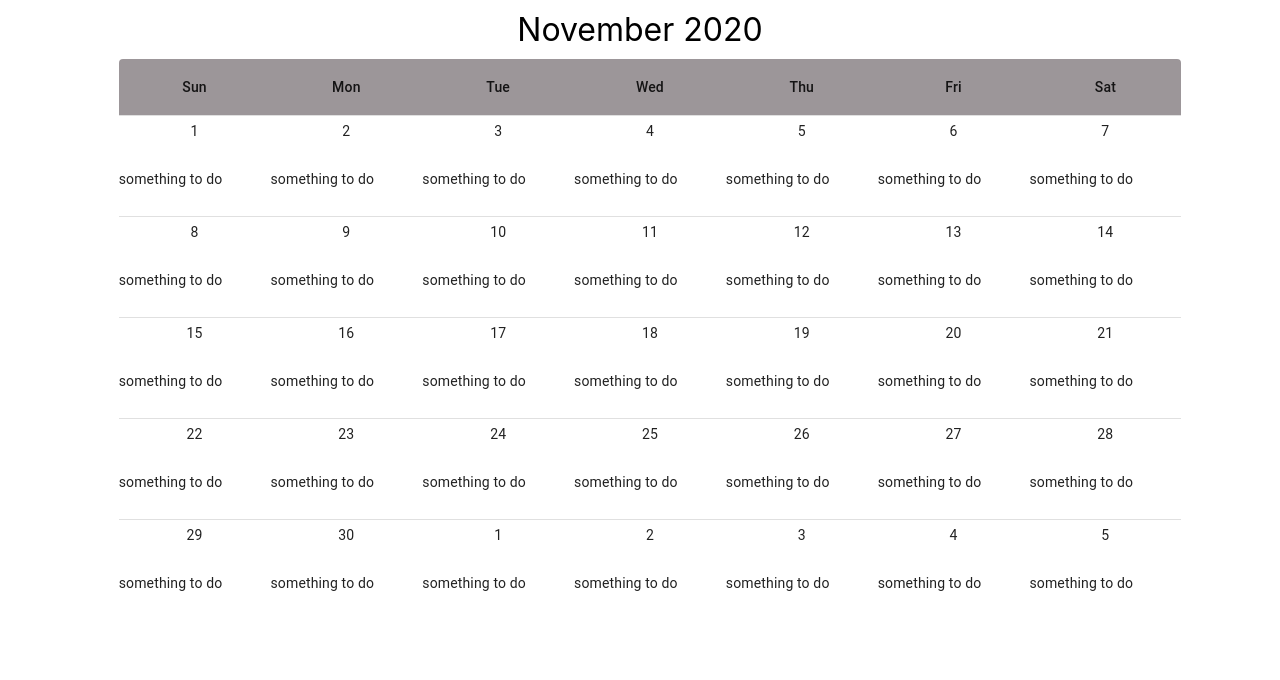
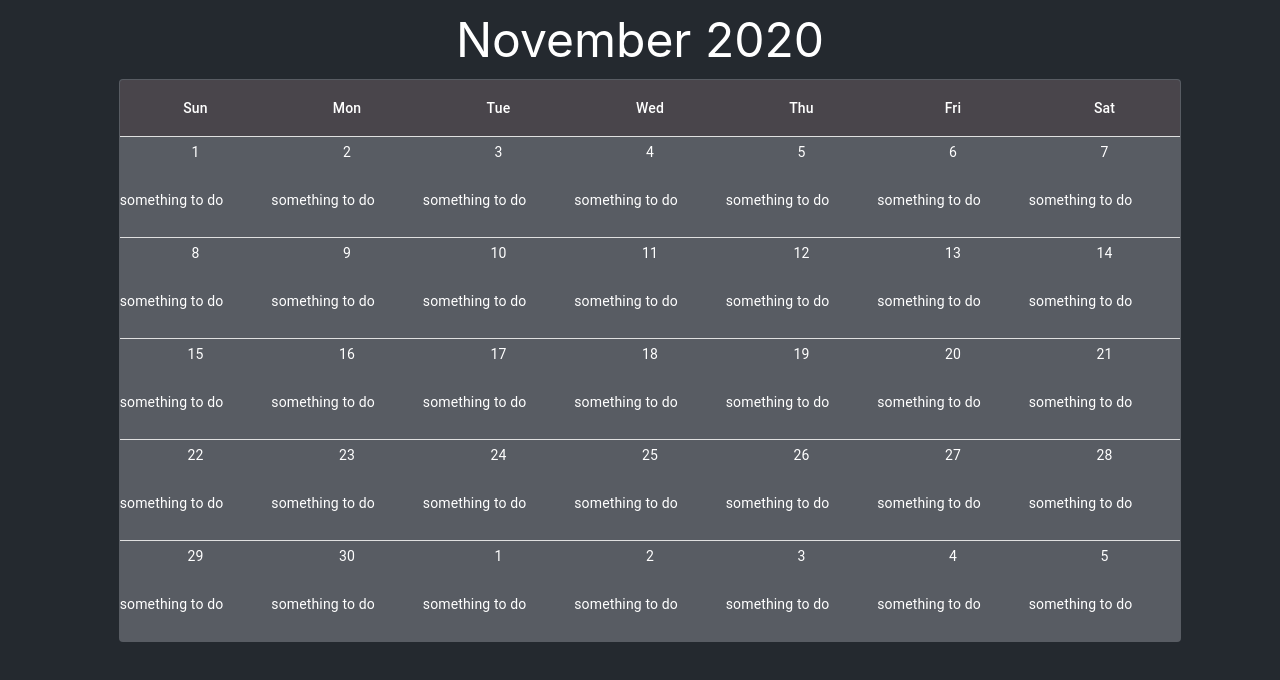
Before and after one commit to sx086401/calendar, a React (Create React App) app: page / in a window 1280 px wide. Shown: the top 680 px of the page. Built offline with nearby package versions, Linux system fonts and the light colour scheme.

Commit message:
fix page style

```diff
--- a/src/containers/components/Calendar.tsx
+++ b/src/containers/components/Calendar.tsx
@@ -8,10 +8,13 @@ const useStyle = makeStyles({
   title: {
     display: 'flex',
     justifyContent: 'center',
-    fontSize: 'xx-large',
+    fontSize: 'xxx-large',
+    color: 'white',
     marginTop: 10,
   },
   calendar: {
+    backgroundColor: 'rgb(139, 144, 152, 0.5)',
+    border: 'solid 1px',
     margin: 10,
     padding: 10,
     borderCollapse: 'collapse',
@@ -20,12 +23,15 @@ const useStyle = makeStyles({
   },
   header: {
     backgroundColor: 'rgb(59, 47, 52, 0.5)',
+    color: 'white',
     cursor: 'default',
   },
   headerCell: {
+    color: 'white',
     textAlign: 'center',
   },
   tableCell: {
+    color: 'white',
     padding: 0,
     borderTop: 'solid 1px rgb(224, 224, 224)',
     borderBottom: 'none'
--- a/src/index.css
+++ b/src/index.css
@@ -5,6 +5,7 @@ body {
     sans-serif;
   -webkit-font-smoothing: antialiased;
   -moz-osx-font-smoothing: grayscale;
+  background-color: rgb(36, 41, 47);
 }
 
 code {
```
